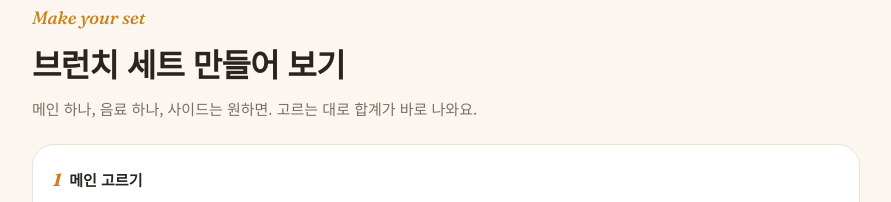
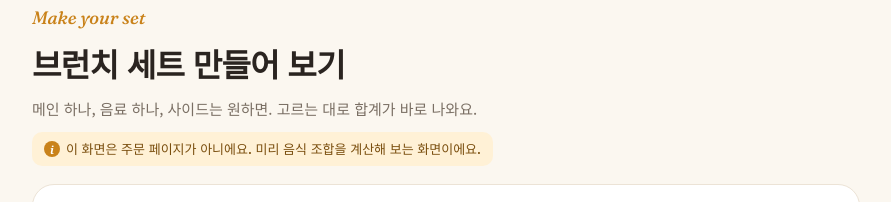
Before and after one commit to Kimyeowool/menu-preview, a plain HTML site: page stun/index.html in a window 1280 px wide. Shown: the part 1549-1751 px from the top of the page, without its empty margins (194-1085 px from the left). Drawn offline with Linux system fonts and the light colour scheme.

Commit message:
스턴브런치: 세트 만들기에 '주문 페이지 아님' 안내 추가
Co-Authored-By: Claude Opus 5.5 <noreply@anthropic.com>

```diff
--- a/stun/index.html
+++ b/stun/index.html
@@ -116,6 +116,9 @@ section.block h2 { font-size: clamp(25px, 5vw, 32px); margin-top: 2px; }
 .coupon { display: flex; align-items: center; gap: 8px; font-size: 13.5px; margin-top: 6px; cursor: pointer; }
 .coupon input { width: 18px; height: 18px; accent-color: var(--olive); }
 .note { font-size: 12.5px; color: var(--muted); margin: 10px 0 0; }
+
+.not-order { display: inline-flex; align-items: center; gap: 6px; margin: 0 0 18px; padding: 6px 12px; border-radius: 10px; background: var(--yolk-soft); color: #7A4E0E; font-size: 13px; font-weight: 500; }
+.not-order::before { content: "i"; flex: none; width: 16px; height: 16px; border-radius: 50%; background: var(--yolk-deep); color: #fff; font-size: 11px; font-weight: 700; display: grid; place-items: center; font-style: italic; font-family: Georgia, serif; }
 
 /* 전체 메뉴 */
 .tabs { display: flex; gap: 6px; flex-wrap: wrap; margin-bottom: 14px; }
@@ -247,7 +250,8 @@ footer .logo b { font-size: 22px; color: var(--ink); }
   <div class="wrap">
     <div class="eyebrow reveal">Make your set</div>
     <h2 class="reveal">브런치 세트 만들어 보기</h2>
-    <p class="sub reveal">메인 하나, 음료 하나, 사이드는 원하면. 고르는 대로 합계가 바로 나와요.</p>
+    <p class="sub reveal" style="margin-bottom:10px">메인 하나, 음료 하나, 사이드는 원하면. 고르는 대로 합계가 바로 나와요.</p>
+    <p class="not-order reveal">이 화면은 주문 페이지가 아니에요. 미리 음식 조합을 계산해 보는 화면이에요.</p>
     <div class="builder reveal">
       <div class="step"><div class="step-t"><span class="n">1</span>메인 고르기</div><div class="picks" id="pick-main" role="group" aria-label="메인 메뉴"></div></div>
       <div class="step"><div class="step-t"><span class="n">2</span>음료 고르기</div><div class="picks" id="pick-drink" role="group" aria-label="음료"></div></div>
```
